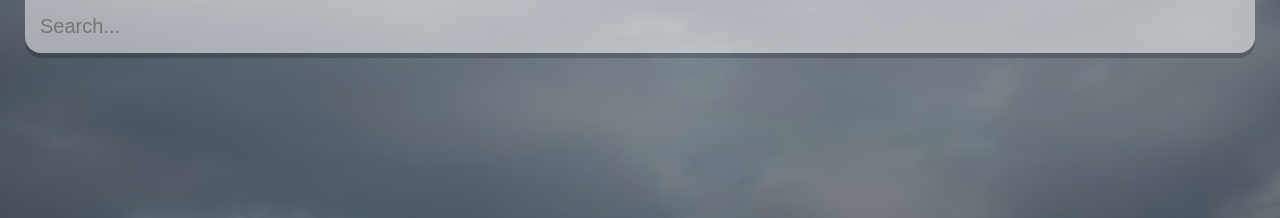
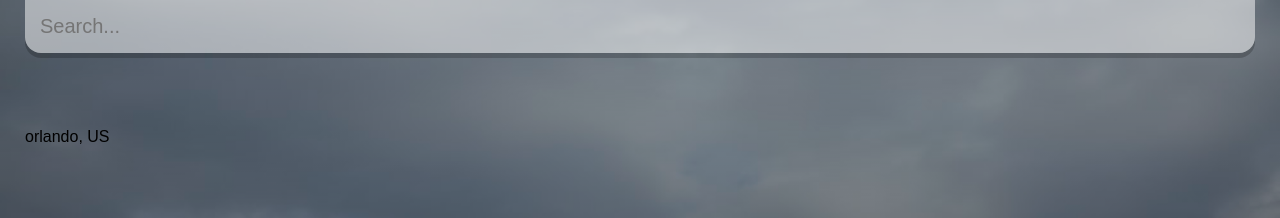
Before and after one commit to Brock-Merritt/React-Weather-App, a React (Create React App) app in the folder weather-app/: page / in a window 1280 px wide. Shown: the top 218 px of the page. Built offline with nearby package versions, Linux system fonts and the light colour scheme.

Commit message:
location box added, dateBuilder function added

```diff
--- a/weather-app/src/App.js
+++ b/weather-app/src/App.js
@@ -4,8 +4,13 @@ const api = {
   base: "https://api.openweathermap.org/data/2.5/"
 }
 function App() {
+
+  const dateBuilder = (d) => {
+    let months = ["January", "Febuary", "March", "April", "May", "June", "July", "August", "September", "October", "November", "December"];
+    let days = ["Sun", "Mon", "Tue", "Wed", "Thu", "Fri", "Sat"];
+  }
   return (
-    <div className="app">
+    <div className="app ">
       <main>
         <div className="search-box">
           <input
@@ -14,6 +19,11 @@ function App() {
             placeholder="Search..."
             />
          </div>
+        <div className="location-box">
+          <div className="location">orlando, US</div>
+          <div className="date">{dateBuilder(new Date())}</div>
+
+        </div>
       </main>
     </div>
   );
```
